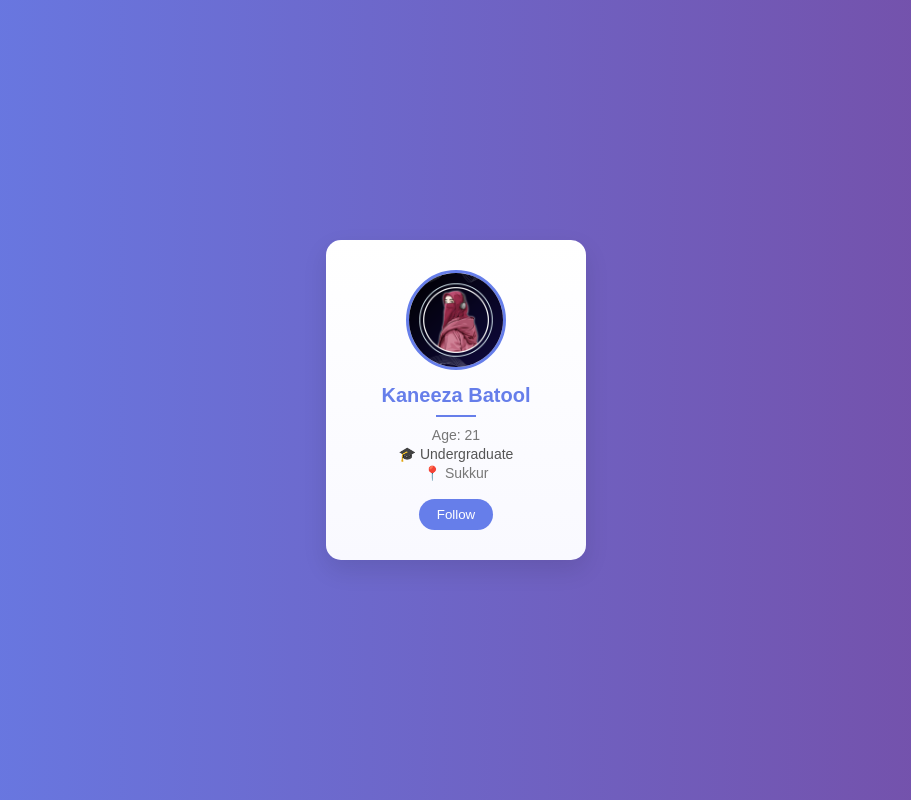
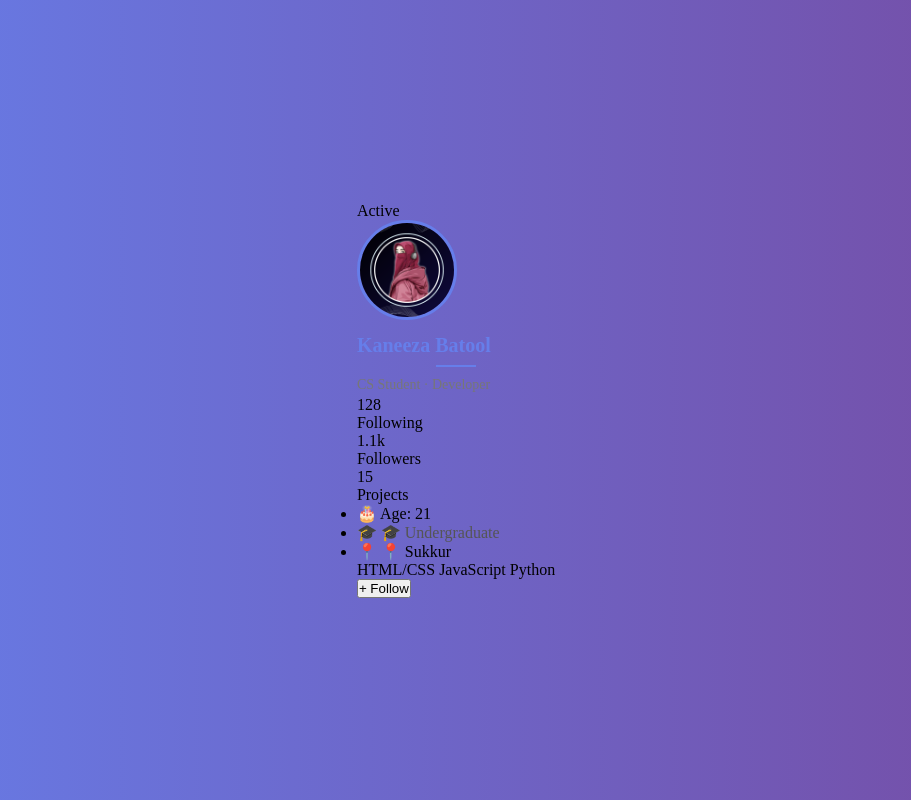
Before and after one commit to kaneeza-batool/BioCard-UI, a plain HTML site: page biocard.html in a window 1280 px wide. Shown: the whole page, without its empty margins (184-1095 px from the left). Drawn offline with Linux system fonts and the light colour scheme.

Commit message:
biocard.html

```diff
--- a/biocard.html
+++ b/biocard.html
@@ -3,17 +3,69 @@
   <head>
     <meta charset="UTF-8" />
     <meta name="viewport" content="width=device-width, initial-scale=1.0" />
-    <title>BioCard</title>
+    <title>BioCard — Kaneeza Batool</title>
     <link rel="stylesheet" href="style.css" />
   </head>
   <body>
-    <div id="card">
-      <img src="./kaneeza_pfp.png" alt="Kaneeza Batool" />
-      <h3 id="name"></h3>
-      <p id="age"></p>
-      <p id="education"></p>
-      <p id="city"></p>
-      <button id="btn">Follow</button>
+    <div class="card-wrap">
+      <div class="bio-card">
+        <div class="card-header">
+          <div class="badge-live">
+            <div class="badge-dot"></div>
+            Active
+          </div>
+          <div class="avatar-ring">
+            <div class="avatar-inner">
+              <img src="./kaneeza_pfp.png" alt="Kaneeza Batool" />
+            </div>
+          </div>
+        </div>
+
+        <div class="card-body">
+          <h2 class="name-text" id="name">Kaneeza Batool</h2>
+          <p class="role-text">CS Student · Developer</p>
+
+          <div class="stats-row">
+            <div class="stat-box">
+              <div class="stat-num">128</div>
+              <div class="stat-lbl">Following</div>
+            </div>
+            <div class="stat-box">
+              <div class="stat-num">1.1k</div>
+              <div class="stat-lbl">Followers</div>
+            </div>
+            <div class="stat-box">
+              <div class="stat-num">15</div>
+              <div class="stat-lbl">Projects</div>
+            </div>
+          </div>
+
+          <div class="divider"></div>
+
+          <ul class="info-list">
+            <li>
+              <span class="info-icon icon-age">🎂</span>
+              <span id="age">21 years old</span>
+            </li>
+            <li>
+              <span class="info-icon icon-edu">🎓</span>
+              <span id="education">Undergraduate — Computer Science</span>
+            </li>
+            <li>
+              <span class="info-icon icon-loc">📍</span>
+              <span id="city">Sukkur, Pakistan</span>
+            </li>
+          </ul>
+
+          <div class="skills-wrap">
+            <span class="skill-tag">HTML/CSS</span>
+            <span class="skill-tag">JavaScript</span>
+            <span class="skill-tag">Python</span>
+          </div>
+
+          <button class="follow-btn" id="followBtn">+ Follow</button>
+        </div>
+      </div>
     </div>
 
     <script src="script.js"></script>
```
